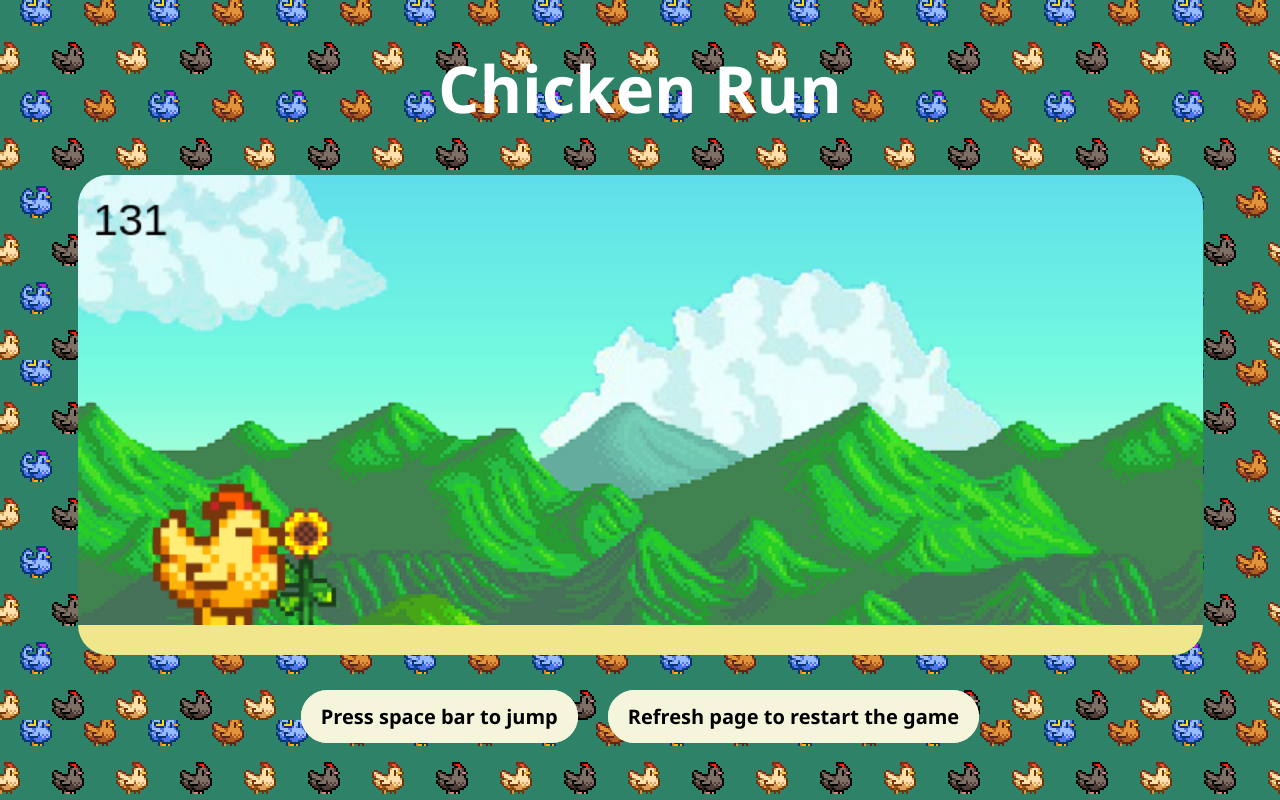
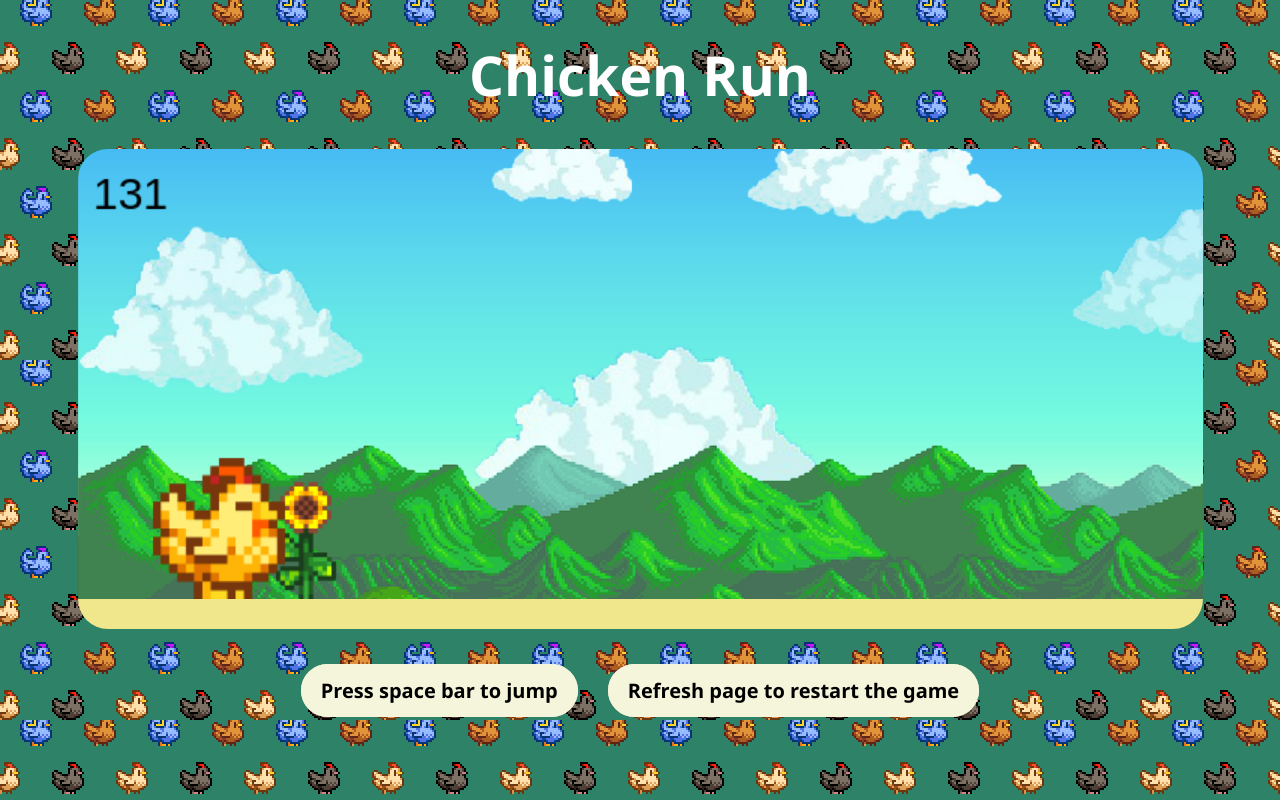
Before and after one commit to JonDhale-GitHub/Chicken-Run-Project, a plain HTML site: page index.html in a window 1280 px wide. Drawn offline with Linux system fonts and the light colour scheme.

Commit message:
Update Chicken Run.css

```diff
--- a/Chicken Run.css
+++ b/Chicken Run.css
@@ -1,5 +1,5 @@
 h1{
-    font-size: 65px;
+    font-size: 55px;
     color: white;
 }
 body{
@@ -26,8 +26,6 @@ table{
 }
 #board{
     background-image: url("Stardew Valley Mountains.png");
-    background-repeat: no-repeat;
-    background-attachment: fixed;
     background-size: cover;
     border-radius: 20px;
     border-bottom: 20px solid khaki;
```
